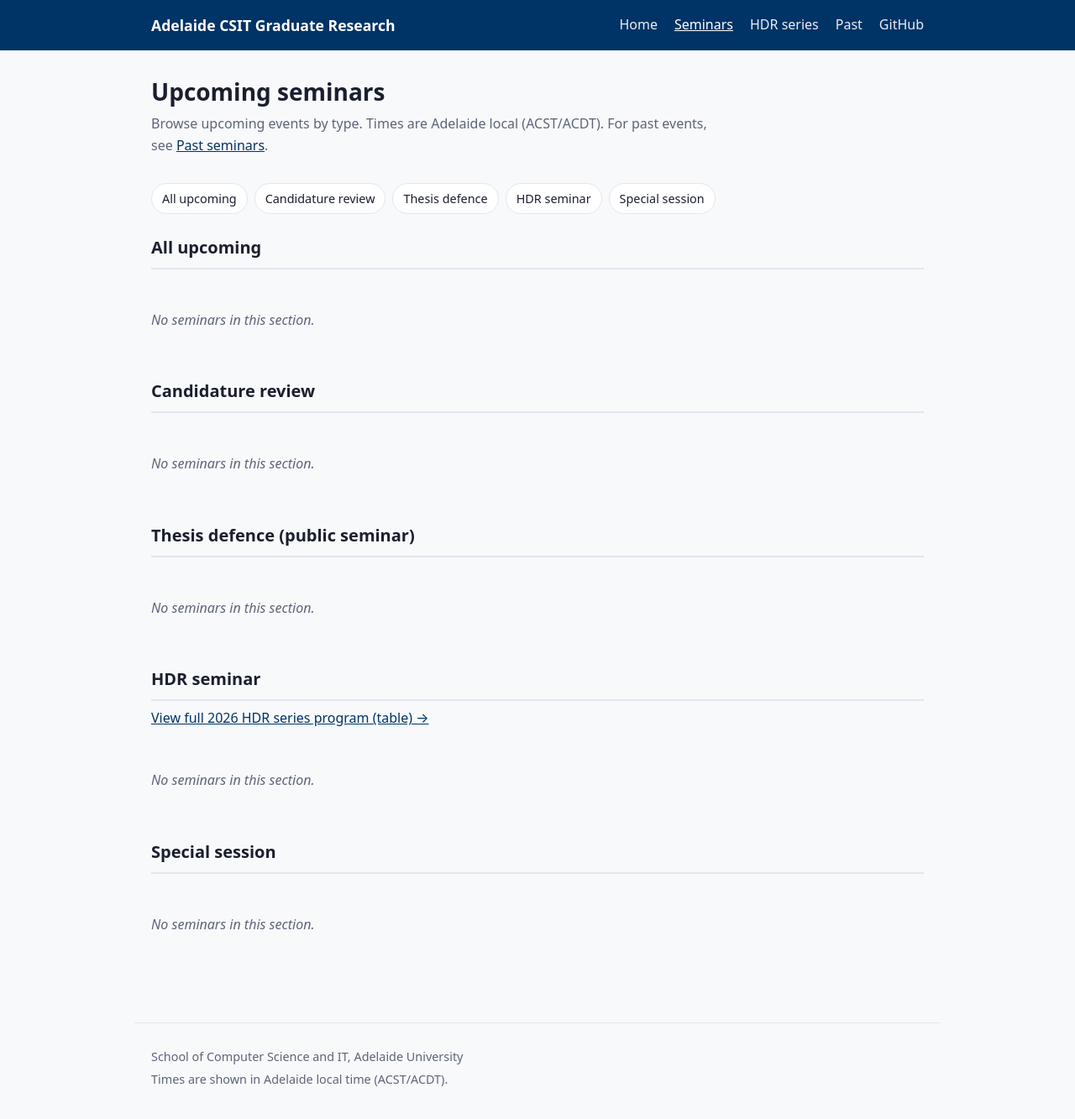
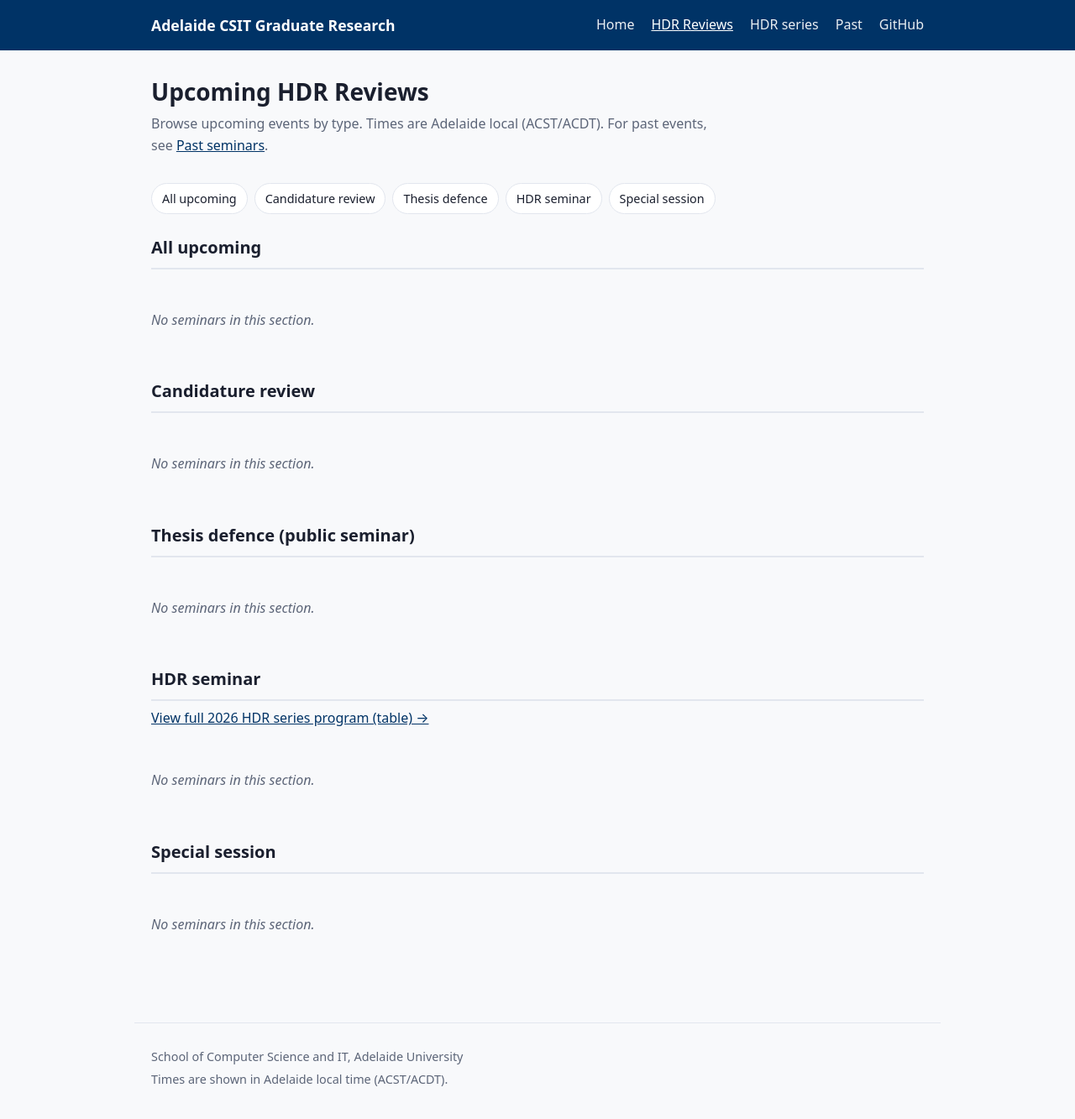
Before and after one commit to ht-timchen/Adelaide-CSIT-GRC, a Jekyll site: the page built from seminars.md, in a window 1280 px wide. Shown: the whole page at 84% size. Built offline with Jekyll 4.4.1, drawn with Linux system fonts in a browser that asks for light colours.

Commit message:
Rename Seminars nav to HDR Reviews and update page heading.
Menu label is HDR Reviews; page title is Upcoming HDR Reviews.

Co-authored-by: Cursor <cursoragent@cursor.com>

```diff
--- a/_layouts/default.html
+++ b/_layouts/default.html
@@ -13,7 +13,7 @@
       <a class="site-title" href="{{ '/' | relative_url }}">{{ site.title }}</a>
       <nav class="site-nav" aria-label="Main">
         <a href="{{ '/' | relative_url }}"{% if page.url == '/' %} aria-current="page"{% endif %}>Home</a>
-        <a href="{{ '/seminars' | relative_url }}"{% if page.title == 'Seminars' %} aria-current="page"{% endif %}>Seminars</a>
+        <a href="{{ '/seminars' | relative_url }}"{% if page.title == 'HDR Reviews' %} aria-current="page"{% endif %}>HDR Reviews</a>
         <a href="{{ '/hdr-series' | relative_url }}"{% if page.title == 'HDR series' %} aria-current="page"{% endif %}>HDR series</a>
         <a href="{{ '/past-seminars' | relative_url }}"{% if page.title == 'Past seminars' %} aria-current="page"{% endif %}>Past</a>
         <a href="https://github.com/ht-timchen/Adelaide-CSIT-GRC">GitHub</a>
--- a/seminars.md
+++ b/seminars.md
@@ -1,11 +1,11 @@
 ---
 layout: default
-title: Seminars
+title: HDR Reviews
 description: Upcoming HDR seminars, thesis defences, candidature reviews, and special sessions.
 ---
 
 <div class="page-header">
-  <h1>Upcoming seminars</h1>
+  <h1>Upcoming HDR Reviews</h1>
   <p>Browse upcoming events by type. Times are Adelaide local (ACST/ACDT). For past events, see <a href="{{ '/past-seminars' | relative_url }}">Past seminars</a>.</p>
 </div>
 
```
